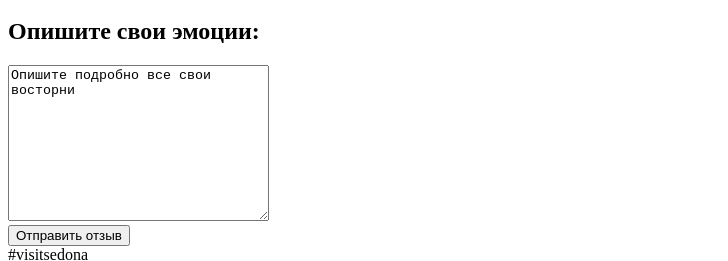
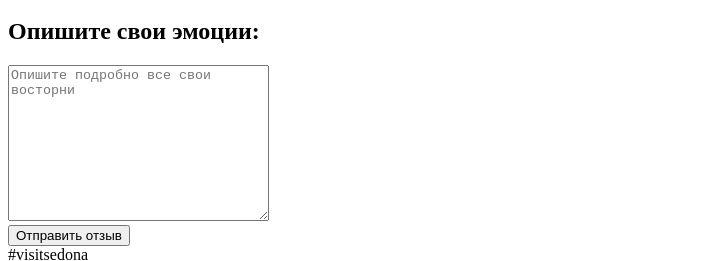
Before and after one commit to 0snilcy/sedona, a website: page form.html in a window 1280 px wide. Shown: the part 747-1008 px from the top of the page, without its empty margins (0-728 px from the left). Drawn offline with Linux system fonts and the light colour scheme.

Commit message:
fix form

```diff
--- a/form.html
+++ b/form.html
@@ -108,7 +108,7 @@
 
 			<section class="form__message">
 				<h2 class="form__title">Опишите свои эмоции:</h2>
-				<textarea name="form__feedback" id="feedback" cols="30" rows="10">Опишите подробно все свои восторни</textarea>
+				<textarea name="form__feedback" id="feedback" cols="30" rows="10" placeholder="Опишите подробно все свои восторни"></textarea>
 			</section>
 
 			<button type="submit" class="form__btn btn">Отправить отзыв</button>
```
